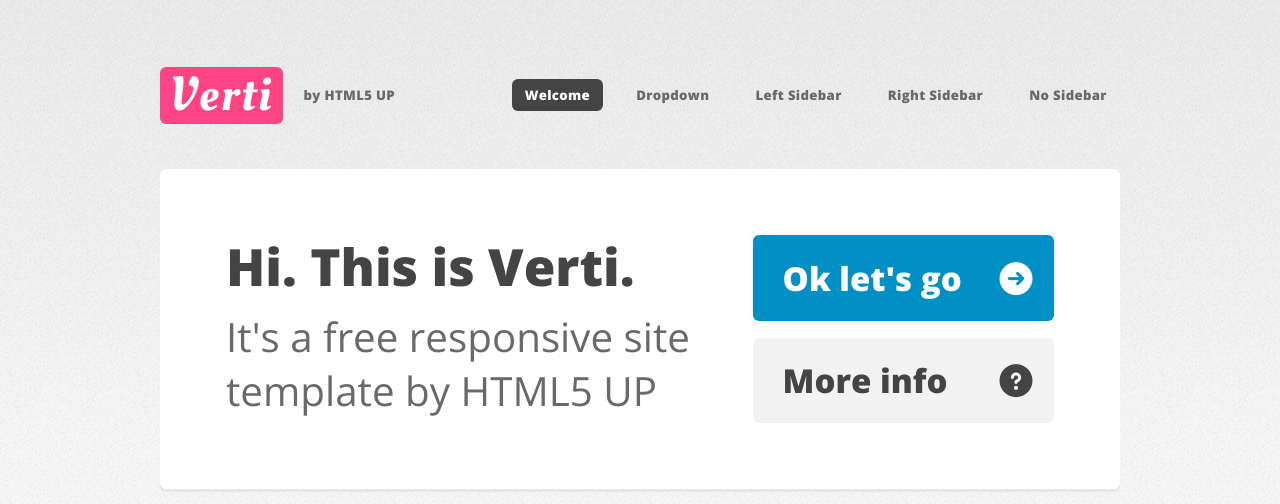
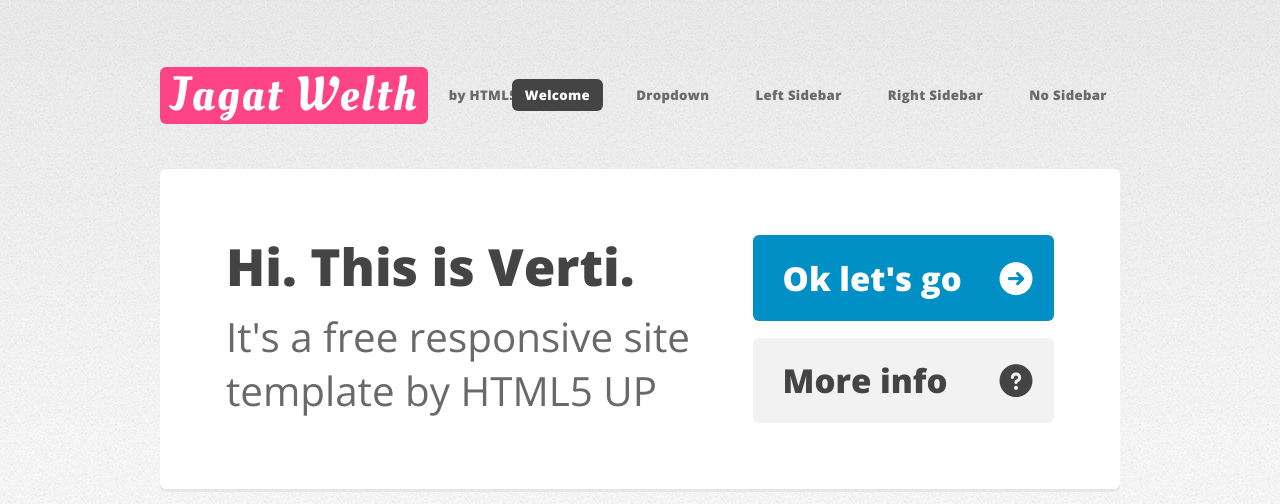
Before and after one commit to jagatwealth/jagatwealth, a plain HTML site: page index.html in a window 1280 px wide. Shown: the top 504 px of the page. Drawn offline with nearby package versions, Linux system fonts and the light colour scheme.

Commit message:
Update index.html

```diff
--- a/index.html
+++ b/index.html
@@ -20,7 +20,7 @@
 
 						<!-- Logo -->
 							<div id="logo">
-								<h1><a href="index.html">Verti</a></h1>
+								<h1><a href="index.html">Jagat Welth</a></h1>
 								<span>by HTML5 UP</span>
 							</div>
 
```
